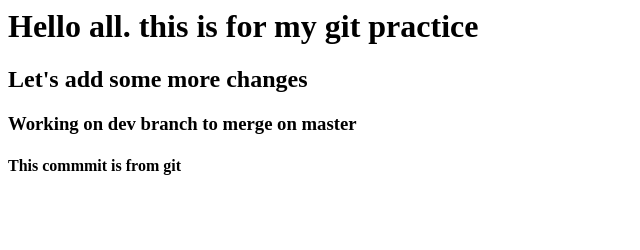
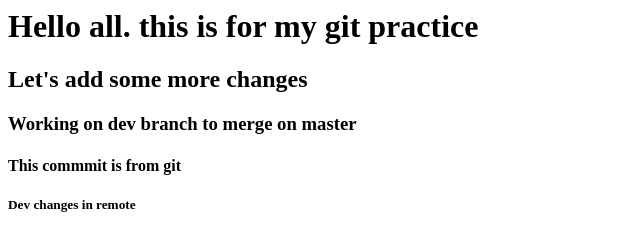
Before and after one commit to MFPEPOD-2/gitpractice, a plain HTML site: page index.html in a window 1280 px wide. Shown: the whole page, without its empty margins (0-640 px from the left). Drawn offline with Linux system fonts and the light colour scheme.

Commit message:
Update index.html
dev changes in remote

```diff
--- a/index.html
+++ b/index.html
@@ -4,5 +4,6 @@
 <h2>Let's add some more changes</h2>
 <h3>Working on dev branch to merge on master</h3>
 <h4>This commmit is from git</h4>
+<h5>Dev changes in remote</h5>
 </body>
 </html>
```
